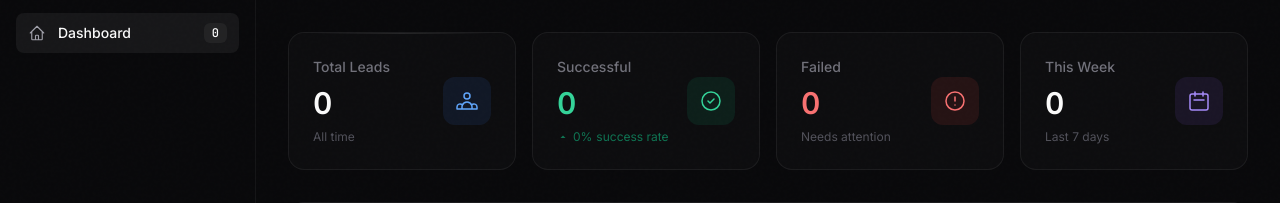
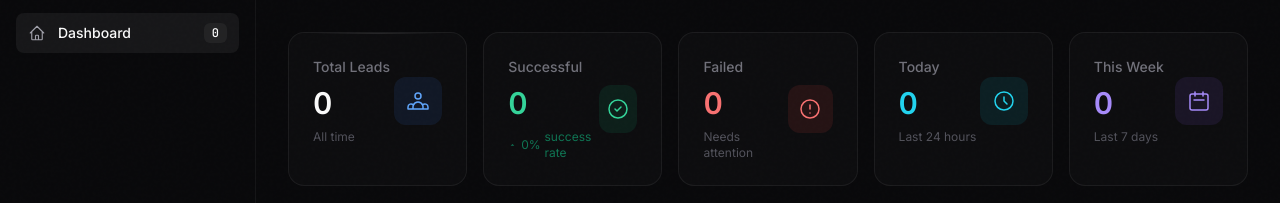
Before and after one commit to ujrxty/web-lead-post-form, a FastAPI app: page /admin in a window 1280 px wide. Shown: the part 83-286 px from the top of the page. Run offline with FastAPI, Linux system fonts and the light colour scheme; data that the repository does not hold is empty; some libraries are stand-ins or nearby versions.

Commit message:
Add daily and weekly stats to dashboard
- Add daily_leads and weekly_leads to stats API
- Add Today stat card with cyan styling
- Update grid to 5 columns for all stat cards

Co-Authored-By: Claude Opus 4.5 <noreply@anthropic.com>

```diff
--- a/lead-api/main.py
+++ b/lead-api/main.py
@@ -344,18 +344,30 @@ def export_leads_csv(
 @app.get("/api/stats")
 def get_stats(db: Session = Depends(get_db)):
     """Get statistics about leads"""
+    from datetime import timedelta
+
     total_leads = db.query(Lead).count()
     successful_leads = db.query(Lead).filter(Lead.salesforce_status == "success").count()
     failed_leads = db.query(Lead).filter(Lead.salesforce_status == "failed").count()
     signed_up_leads = db.query(Lead).filter(Lead.signed_up == True).count()
     callback_scheduled_leads = db.query(Lead).filter(Lead.callback_scheduled == True).count()
 
+    # Daily stats (today)
+    today_start = datetime.utcnow().replace(hour=0, minute=0, second=0, microsecond=0)
+    daily_leads = db.query(Lead).filter(Lead.submitted_at >= today_start).count()
+
+    # Weekly stats (last 7 days)
+    week_start = today_start - timedelta(days=7)
+    weekly_leads = db.query(Lead).filter(Lead.submitted_at >= week_start).count()
+
     return {
         "total_leads": total_leads,
         "successful_leads": successful_leads,
         "failed_leads": failed_leads,
         "signed_up_leads": signed_up_leads,
-        "callback_scheduled_leads": callback_scheduled_leads
+        "callback_scheduled_leads": callback_scheduled_leads,
+        "daily_leads": daily_leads,
+        "weekly_leads": weekly_leads
     }
 
 
--- a/lead-api/templates/admin.html
+++ b/lead-api/templates/admin.html
@@ -444,7 +444,7 @@
 
             <div class="p-8 space-y-8">
                 <!-- Stats -->
-                <div class="grid grid-cols-4 gap-4">
+                <div class="grid grid-cols-5 gap-4">
                     <div class="card p-6 relative overflow-hidden">
                         <div class="stat-accent"></div>
                         <div class="flex items-center justify-between">
@@ -497,8 +497,23 @@
                     <div class="card p-6">
                         <div class="flex items-center justify-between">
                             <div>
+                                <p class="text-sm text-zinc-500 font-medium">Today</p>
+                                <p id="dailyLeads" class="text-3xl font-semibold mt-2 counter text-cyan-400">0</p>
+                                <p class="text-xs text-zinc-600 mt-2">Last 24 hours</p>
+                            </div>
+                            <div class="w-12 h-12 rounded-xl bg-cyan-500/10 flex items-center justify-center">
+                                <svg class="w-6 h-6 text-cyan-400" fill="none" stroke="currentColor" viewBox="0 0 24 24">
+                                    <path stroke-linecap="round" stroke-linejoin="round" stroke-width="1.5" d="M12 8v4l3 3m6-3a9 9 0 11-18 0 9 9 0 0118 0z"/>
+                                </svg>
+                            </div>
+                        </div>
+                    </div>
+
+                    <div class="card p-6">
+                        <div class="flex items-center justify-between">
+                            <div>
                                 <p class="text-sm text-zinc-500 font-medium">This Week</p>
-                                <p id="weeklyLeads" class="text-3xl font-semibold mt-2 counter">0</p>
+                                <p id="weeklyLeads" class="text-3xl font-semibold mt-2 counter text-violet-400">0</p>
                                 <p class="text-xs text-zinc-600 mt-2">Last 7 days</p>
                             </div>
                             <div class="w-12 h-12 rounded-xl bg-violet-500/10 flex items-center justify-center">
@@ -774,8 +789,9 @@
                 document.getElementById('tabSignedUpCount').textContent = stats.signed_up_leads || 0;
                 document.getElementById('tabCallbackCount').textContent = stats.callback_scheduled_leads || 0;
 
-                // Calculate weekly (mock for now - would need backend support)
-                document.getElementById('weeklyLeads').textContent = stats.total_leads;
+                // Update daily and weekly stats
+                animateValue(document.getElementById('dailyLeads'), stats.daily_leads || 0);
+                animateValue(document.getElementById('weeklyLeads'), stats.weekly_leads || 0);
             } catch (error) {
                 console.error('Error:', error);
             }
```
